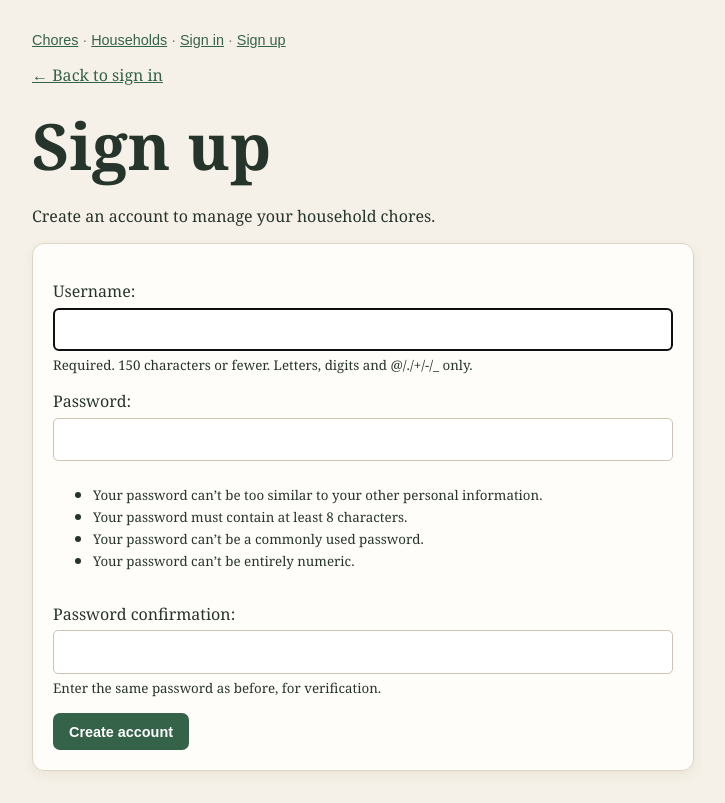
After one commit to kubilaycaglayan/usual-chores, a Django app: page /accounts/signup/ in a window 1280 px wide. The commit adds this page. Shown: the whole page, without its empty margins (128-853 px from the left). Run offline with Django 5.2, Linux system fonts and the light colour scheme.

Commit message:
feat(auth): add account sign-up flow

```diff
--- /dev/null
+++ b/chores/context_processors.py
@@ -0,0 +1,8 @@
+from .demo_credentials import DEMO_LOGIN_PASSWORD, DEMO_LOGIN_USERNAME
+
+
+def demo_credentials(request):
+    return {
+        "demo_login_username": DEMO_LOGIN_USERNAME,
+        "demo_login_password": DEMO_LOGIN_PASSWORD,
+    }
--- /dev/null
+++ b/chores/demo_credentials.py
@@ -0,0 +1,5 @@
+"""Development-only credentials shown on the demo sign-in page."""
+
+DEMO_LOGIN_USERNAME = "bong-joon-ho"
+DEMO_LOGIN_EMAIL = "bong.joon.ho@example.com"
+DEMO_LOGIN_PASSWORD = "usual-chores-director"
--- a/chores/templates/base.html
+++ b/chores/templates/base.html
@@ -2,4 +2,4 @@
 <html lang="en">
 <head><meta charset="utf-8"><meta name="viewport" content="width=device-width, initial-scale=1"><title>{% block title %}Usual Chores{% endblock %}</title><style>
 :root{font-family:Georgia,serif;color:#26352c;background:#f6f1e8}body{max-width:960px;margin:0 auto;padding:2rem 1rem}a{color:#35634a}.page-header{display:flex;justify-content:space-between;align-items:end;margin-bottom:2rem}.eyebrow{color:#b0603b;text-transform:uppercase;letter-spacing:.12em;font:700 .75rem sans-serif}h1{font-size:clamp(2rem,5vw,4rem);margin:.2rem 0}.chore-grid{display:grid;grid-template-columns:repeat(auto-fit,minmax(250px,1fr));gap:1rem}.chore-card,.form-card{background:#fffdf9;border:1px solid #dfd5c5;border-radius:12px;padding:1.25rem;box-shadow:0 4px 12px #57452b12}.chore-card.overdue{border-color:#c76b4c}.card-top,.actions{display:flex;justify-content:space-between;align-items:center;gap:1rem}.badge{font:700 .75rem sans-serif;background:#e4efe4;border-radius:99px;padding:.3rem .6rem}.overdue-label{color:#b34f30;font:700 .75rem sans-serif}.meta{color:#69756d;font: .9rem sans-serif}.actions{margin-top:1.25rem}.actions form{margin:0}button,.button{background:#35634a;color:white;border:0;border-radius:7px;padding:.65rem 1rem;font:600 .9rem sans-serif;text-decoration:none;cursor:pointer}.form-card{max-width:620px}.form-card p{display:flex;flex-direction:column;gap:.35rem;margin:1rem 0}.form-card input,.form-card textarea,.form-card select{font:inherit;padding:.6rem;border:1px solid #cfc4b4;border-radius:5px}.errorlist{color:#b34f30}.message{background:#e4efe4;padding:.75rem;border-radius:6px}.empty-state{font-size:1.2rem;color:#69756d}
-</style></head><body><nav class="meta"><a href="{% url 'chores:list' %}">Chores</a> · <a href="{% url 'chores:households' %}">Households</a>{% if user.is_authenticated %} · {{ user.username }} · <a href="{% url 'logout' %}">Sign out</a>{% else %} · <a href="{% url 'login' %}">Sign in</a>{% endif %}</nav>{% block content %}{% endblock %}</body></html>
+</style></head><body><nav class="meta"><a href="{% url 'chores:list' %}">Chores</a> · <a href="{% url 'chores:households' %}">Households</a>{% if user.is_authenticated %} · {{ user.username }} · <a href="{% url 'logout' %}">Sign out</a>{% else %} · <a href="{% url 'login' %}">Sign in</a> · <a href="{% url 'chores:signup' %}">Sign up</a>{% endif %}</nav>{% block content %}{% endblock %}</body></html>
--- a/chores/templates/registration/login.html
+++ b/chores/templates/registration/login.html
@@ -12,19 +12,20 @@
   <p>
     {{ form.username.label_tag }}
     {{ form.username.errors }}
-    <input type="text" name="{{ form.username.html_name }}" value="{{ form.username.value|default:'bong-joon-ho' }}" autofocus required id="{{ form.username.id_for_label }}">
+      <input type="text" name="{{ form.username.html_name }}" value="{{ form.username.value|default:demo_login_username }}" autofocus required id="{{ form.username.id_for_label }}">
   </p>
   <p>
     {{ form.password.label_tag }}
     {{ form.password.errors }}
     <span style="display:flex;gap:.4rem">
-      <input style="flex:1" type="password" name="{{ form.password.html_name }}" value="{{ form.password.value|default:'usual-chores-director' }}" required id="{{ form.password.id_for_label }}">
+      <input style="flex:1" type="password" name="{{ form.password.html_name }}" value="{{ form.password.value|default:demo_login_password }}" required id="{{ form.password.id_for_label }}">
       <button type="button" id="password-toggle" aria-controls="{{ form.password.id_for_label }}">Show</button>
     </span>
   </p>
   <input type="hidden" name="next" value="{{ next }}">
   <button class="button" type="submit">Sign in</button>
 </form>
+<p>Don't have an account? <a href="{% url 'chores:signup' %}{% if next %}?next={{ next|urlencode }}{% endif %}">Sign up</a></p>
 <script>
   const passwordInput = document.getElementById("{{ form.password.id_for_label }}");
   const passwordToggle = document.getElementById("password-toggle");
--- /dev/null
+++ b/chores/templates/registration/signup.html
@@ -0,0 +1,23 @@
+{% extends "base.html" %}
+
+{% block title %}Sign up · Usual Chores{% endblock %}
+
+{% block content %}
+<p><a href="{% url 'login' %}">← Back to sign in</a></p>
+<h1>Sign up</h1>
+<p>Create an account to manage your household chores.</p>
+<form method="post" class="form-card">
+  {% csrf_token %}
+  {{ form.non_field_errors }}
+  {% for field in form %}
+    <p>
+      {{ field.label_tag }}
+      {{ field.errors }}
+      {{ field }}
+      {% if field.help_text %}<small>{{ field.help_text|safe }}</small>{% endif %}
+    </p>
+  {% endfor %}
+  <input type="hidden" name="next" value="{{ next }}">
+  <button class="button" type="submit">Create account</button>
+</form>
+{% endblock %}
--- a/chores/tests_integration.py
+++ b/chores/tests_integration.py
@@ -8,11 +8,11 @@ from django.test import TestCase
 from django.urls import reverse
 from django.utils import timezone
 
-from .management.commands.seed_demo import (
+from .demo_credentials import (
     DEMO_LOGIN_PASSWORD,
     DEMO_LOGIN_USERNAME,
-    HOUSEHOLDS,
 )
+from .management.commands.seed_demo import HOUSEHOLDS
 from .models import Chore, CompletionHistory, Household, HouseholdMembership, Persona
 
 
--- a/chores/urls.py
+++ b/chores/urls.py
@@ -5,6 +5,7 @@ from . import views
 app_name = "chores"
 
 urlpatterns = [
+    path("accounts/signup/", views.sign_up, name="signup"),
     path("", views.ChoreListView.as_view(), name="list"),
     path("new/", views.ChoreCreateView.as_view(), name="create"),
     path("<int:pk>/edit/", views.ChoreUpdateView.as_view(), name="edit"),
--- a/chores/views.py
+++ b/chores/views.py
@@ -1,19 +1,43 @@
 from datetime import timedelta
 
 from django.contrib import messages
+from django.contrib.auth import login
 from django.contrib.auth.decorators import login_required
+from django.contrib.auth.forms import UserCreationForm
 from django.contrib.auth.mixins import LoginRequiredMixin, UserPassesTestMixin
 from django.conf import settings
 from django.db.models import Count
 from django.http import HttpResponseRedirect
 from django.shortcuts import get_object_or_404, redirect, render
 from django.urls import reverse_lazy
+from django.utils.http import url_has_allowed_host_and_scheme
 from django.utils import timezone
 from django.views.decorators.http import require_POST
 from django.views.generic import CreateView, ListView, UpdateView
 
 from .forms import ChoreForm, HouseholdForm
 from .models import Chore, CompletionHistory, Household
+
+
+def sign_up(request):
+    if request.user.is_authenticated:
+        return redirect("chores:list")
+
+    form = UserCreationForm(request.POST or None)
+    if form.is_valid():
+        user = form.save()
+        login(request, user)
+        next_url = request.POST.get("next")
+        if next_url and url_has_allowed_host_and_scheme(
+            next_url, allowed_hosts={request.get_host()}, require_https=request.is_secure()
+        ):
+            return redirect(next_url)
+        return redirect("chores:list")
+    return render(
+        request,
+        "registration/signup.html",
+        {"form": form, "next": request.POST.get("next") or request.GET.get("next", "")},
+    )
 
 
 class ChoreListView(ListView):
--- a/usual_chores/settings.py
+++ b/usual_chores/settings.py
@@ -63,6 +63,7 @@ TEMPLATES = [
                 'django.template.context_processors.request',
                 'django.contrib.auth.context_processors.auth',
                 'django.contrib.messages.context_processors.messages',
+                'chores.context_processors.demo_credentials',
             ],
         },
     },
```
Also changed, not shown: chores/management/commands/seed_demo.py (+5 -3 lines), chores/tests.py (+15 -0 lines), README.md.
